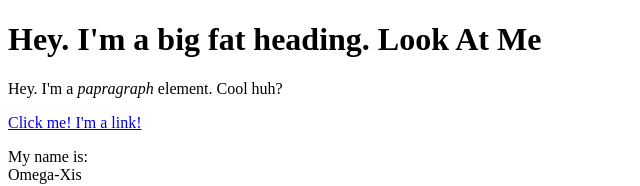
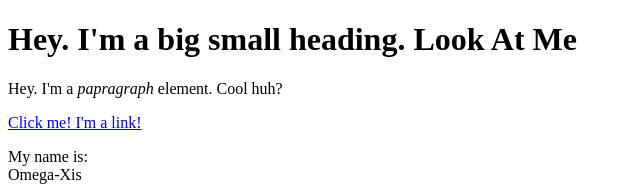
Before and after one commit to Starforce27/Cartoon-Hero, a plain HTML site: page text.html in a window 1280 px wide. Shown: the top 186 px of the page, without its empty margins (0-640 px from the left). Drawn offline with Linux system fonts and the light colour scheme.

Commit message:
Update text.html

```diff
--- a/text.html
+++ b/text.html
@@ -4,7 +4,7 @@
 	<title>Test Page</title>
 </head>
 <body>
-	<h1> Hey. I'm a big fat heading. Look At Me</h1>
+	<h1> Hey. I'm a big small heading. Look At Me</h1>
 	<p>Hey. I'm a <i>papragraph</i> element. Cool huh?</p>
 	<a href="https://google.com" target="_blank" title="Lets go to Google">Click me! I'm a link!</a>
 	<p>My name is:<br>
```
